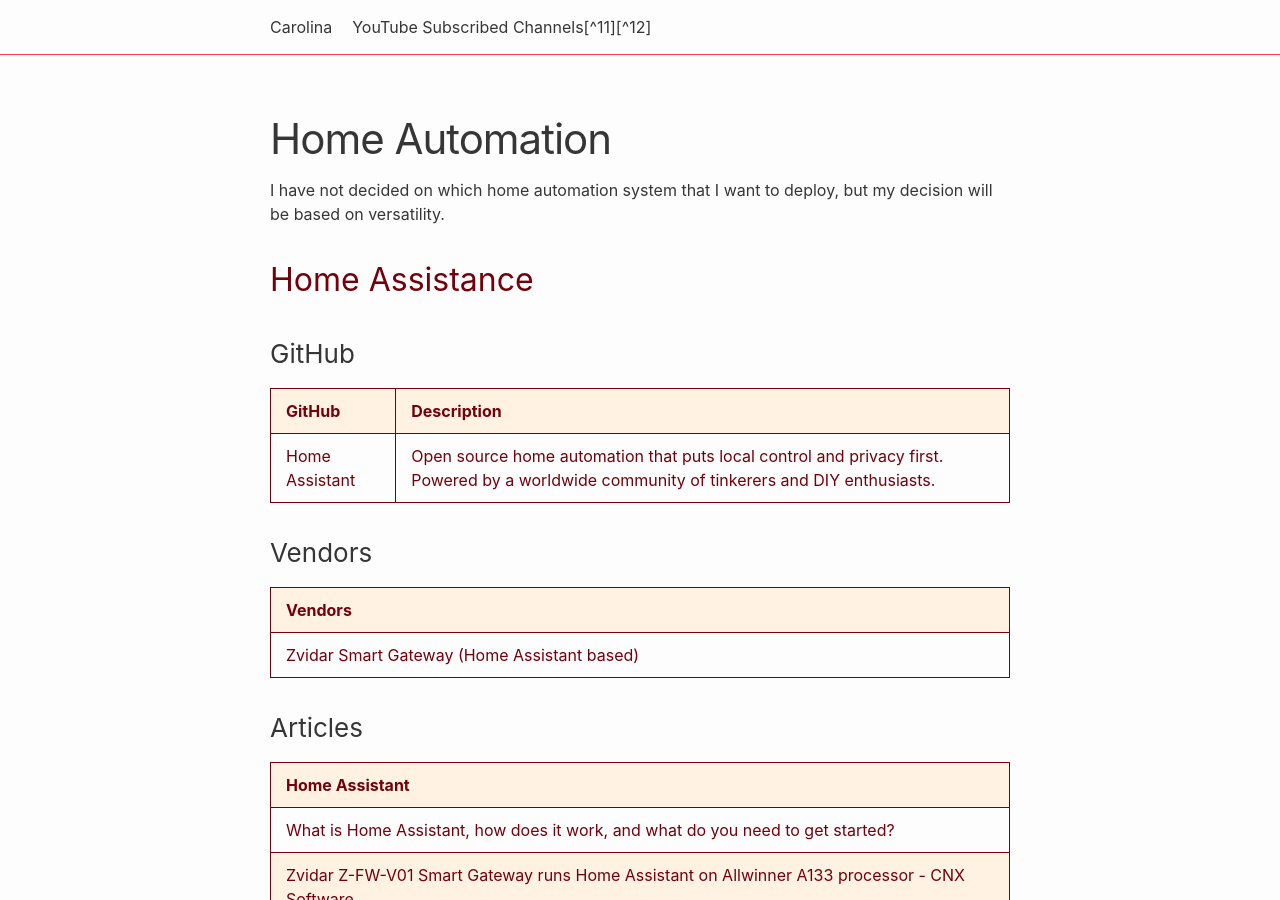
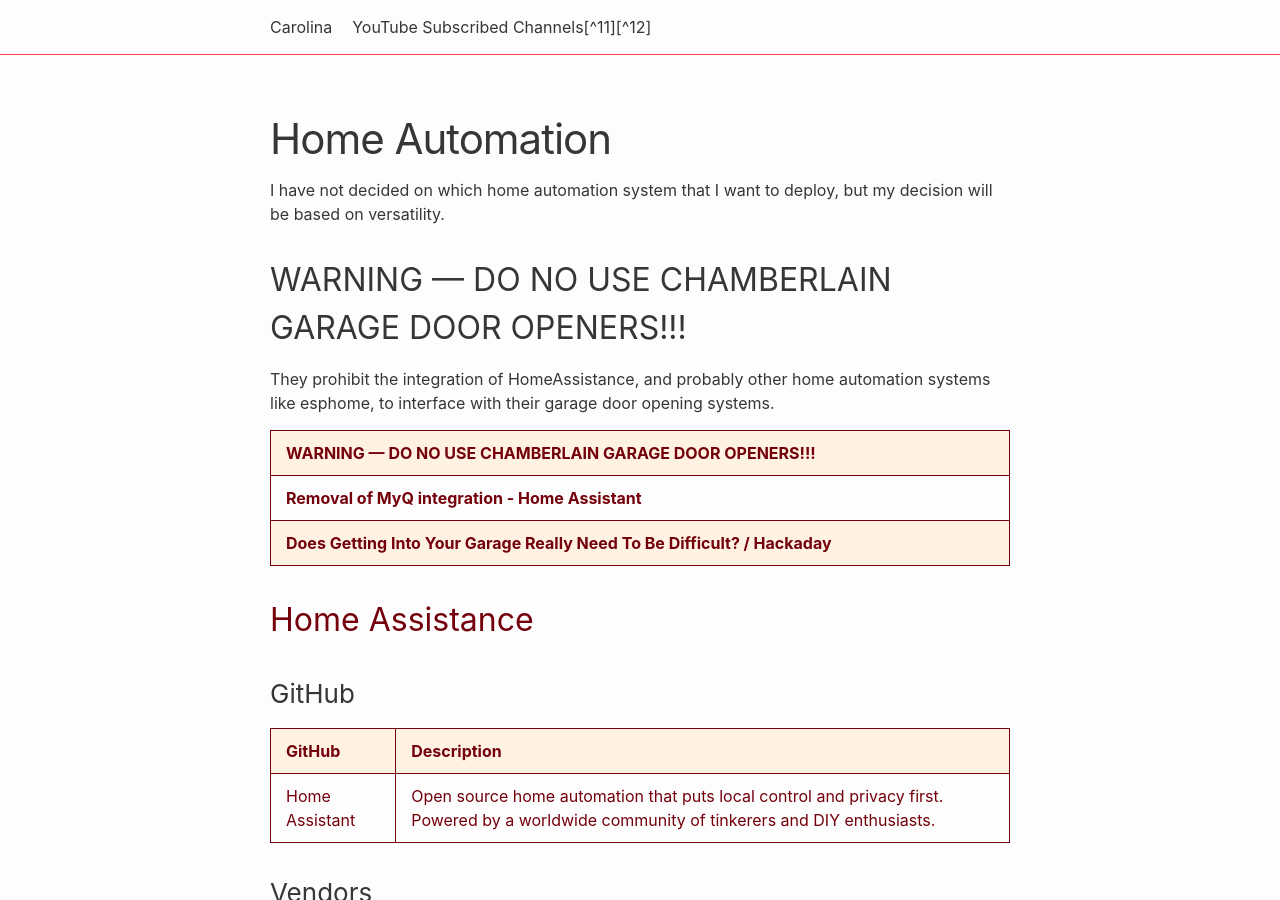
Before and after one commit to RalphHightower/RalphHightower, a Jekyll site: the page built from HomeAutomation.md, in a window 1280 px wide and 900 px high, scrolled down 1355 px. Built offline with Jekyll 4.4.1, drawn with Linux system fonts in a browser that asks for light colours; our own code applies the rules of GitHub Pages for plain Markdown files.

Commit message:
[docs](doc): HomeAutomation(extended description)

```diff
--- a/HomeAutomation.md
+++ b/HomeAutomation.md
@@ -1,6 +1,15 @@
 # Home Automation
 
 I have not decided on which home automation system that I want to deploy, but my decision will be based on versatility.
+
+## WARNING — DO NO USE CHAMBERLAIN GARAGE DOOR OPENERS!!!
+
+They prohibit the integration of HomeAssistance, and probably other home automation systems like esphome, to interface with their garage door opening systems.
+
+| **WARNING — DO NO USE CHAMBERLAIN GARAGE DOOR OPENERS!!!** |
+|---|
+| **[Removal of MyQ integration - Home Assistant](https://www.home-assistant.io/blog/2023/11/06/removal-of-myq-integration/ )** |
+| **[Does Getting Into Your Garage Really Need To Be Difficult? / Hackaday](https://hackaday.com/2023/11/09/does-getting-into-your-garage-really-need-to-be-difficult/ )** |
 
 ## [Home Assistance](https://github.com/home-assistant)
 
```
